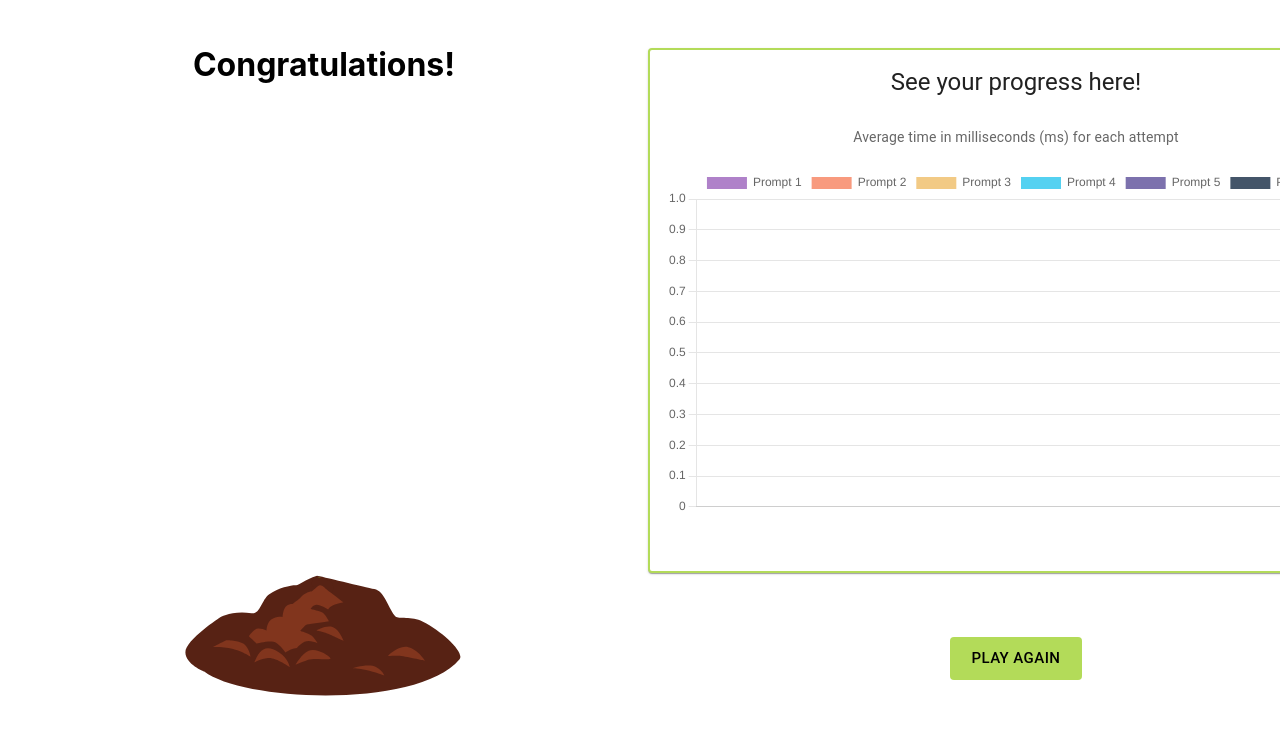
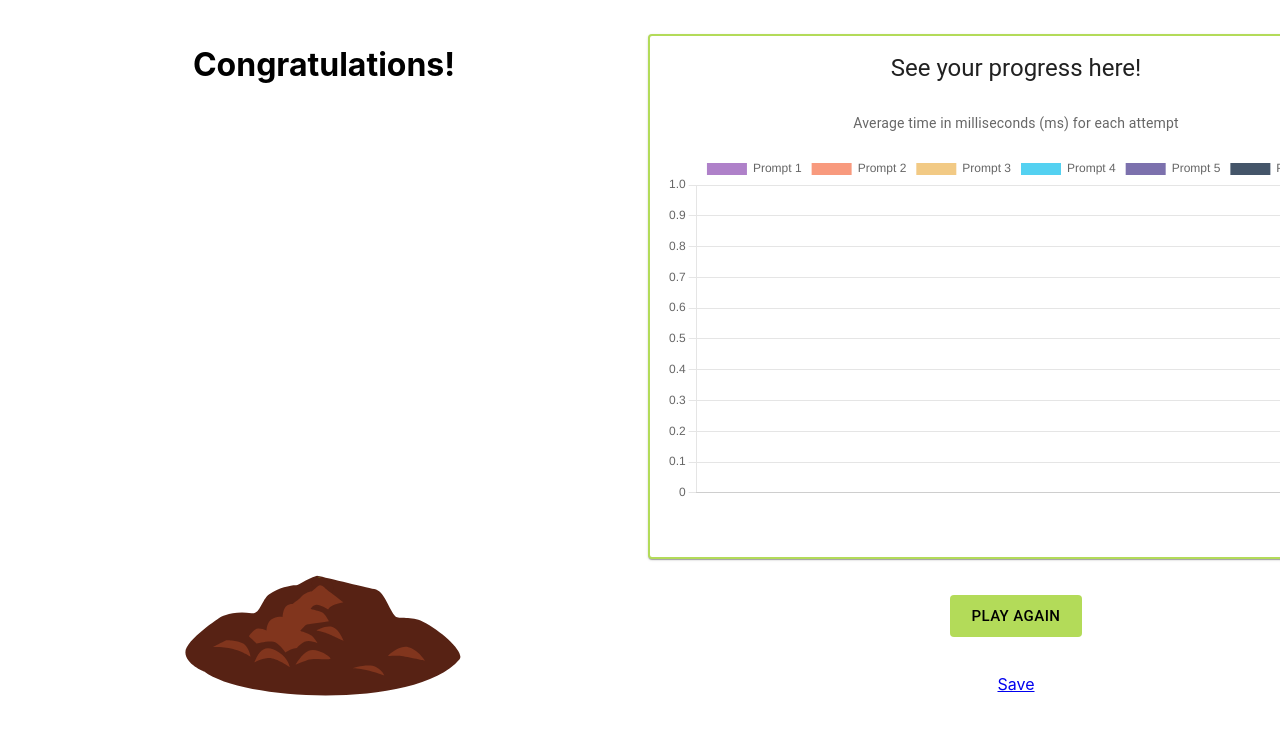
Before and after one commit to wshe874/702-Project, a React (Create React App) app in the folder game-version/: page /congratulations in a window 1280 px wide. Shown: the top 734 px of the page. Built offline with nearby package versions, Linux system fonts and the light colour scheme.

Commit message:
download csv file

```diff
--- a/game-version/package.json
+++ b/game-version/package.json
@@ -14,6 +14,7 @@
     "lottie-react": "^2.3.1",
     "react": "^18.2.0",
     "react-chartjs-2": "^4.3.1",
+    "react-csv": "^2.2.2",
     "react-dom": "^18.2.0",
     "react-icons": "^4.4.0",
     "react-rnd": "^10.3.7",
--- a/game-version/src/Pages/Congratulations.js
+++ b/game-version/src/Pages/Congratulations.js
@@ -5,6 +5,7 @@ import BarChart from "../components/BarChart";
 import { Box, Button, Card, CardContent, Typography } from "@mui/material";
 import { Link } from "react-router-dom";
 import { GameLogicContext } from "../contexts/GameLogicContextProvider";
+import {CSVLink} from "react-csv";
 
 function Congratulations() {
   const options = {
@@ -19,6 +20,52 @@ function Congratulations() {
     AttemptNumber++;
     return "Attempt " + AttemptNumber;
   });
+
+  const data = [];
+
+  const headers = [
+    { label: "Round", key: "round" },
+    { label: "Prompt number", key: "promptNumber" },
+    { label: "Average Movement Time", key: "avgMovementTime" },
+    { label: "Distance", key: "distance" },
+    { label: "ID", key: "id" },
+    { label: "Button Height1", key: "btnHeight1" },
+    { label: "Button Width1", key: "btnWidth1" },
+    { label: "Button X1", key: "btnX1" },
+    { label: "Button Y1", key: "btnY1" },
+    { label: "Button Height2", key: "btnHeight2" },
+    { label: "Button Width2", key: "btnWidth2" },
+    { label: "Button X2", key: "btnX2" },
+    { label: "Button Y2", key: "btnY2" }
+  ];
+
+  function convertToCSV(results){
+
+    for (let i = 0; i < results.length; i++) {
+      for (let j = 0; j < 6; j++) {
+        let object = {
+          round:results[i][j].round,
+          promptNumber:j+1,
+          avgMovementTime:results[i][j].averageMovementTime,
+          distance:results[i][j].distance,
+          id:results[i][j].id,
+          btnHeight1:results[i][j].buttonConfigurations[0].height,
+          btnWidth1:results[i][j].buttonConfigurations[0].width,
+          btnX1:results[i][j].buttonConfigurations[0].x,
+          btnY1:results[i][j].buttonConfigurations[0].y,
+          btnHeight2:results[i][j].buttonConfigurations[1].height,
+          btnWidth2:results[i][j].buttonConfigurations[1].width,
+          btnX2:results[i][j].buttonConfigurations[1].x,
+          btnY2:results[i][j].buttonConfigurations[1].y,
+        };
+        console.log(object);
+        data.push(object);
+      }
+    }
+    return console.log(data);
+  }
+
+  convertToCSV(gameResults);
 
   const gameData = {
     labels: finalLabels,
@@ -113,6 +160,7 @@ function Congratulations() {
             >
               Play again
             </Button>
+            <CSVLink data={data} header={headers}>Save</CSVLink>
           </Grid>
         </Grid>
       </Box>
--- a/game-version/src/components/Canvas.js
+++ b/game-version/src/components/Canvas.js
@@ -71,6 +71,7 @@ function Canvas() {
 
             const distance = Math.sqrt(Math.pow(x1 - x2, 2) + Math.pow(y1 - y2, 2))
             setResults([...results, {
+                round: gameRounds,
                 averageMovementTime: averageMovementTime,
                 id: calculateId(configuration[activatedButtons.second].width, distance),
                 buttonConfigurations: [configuration[activatedButtons.first],configuration[activatedButtons.second]],
```
Also changed, not shown: 1 other file (tests, documents, lock files or other folders).
